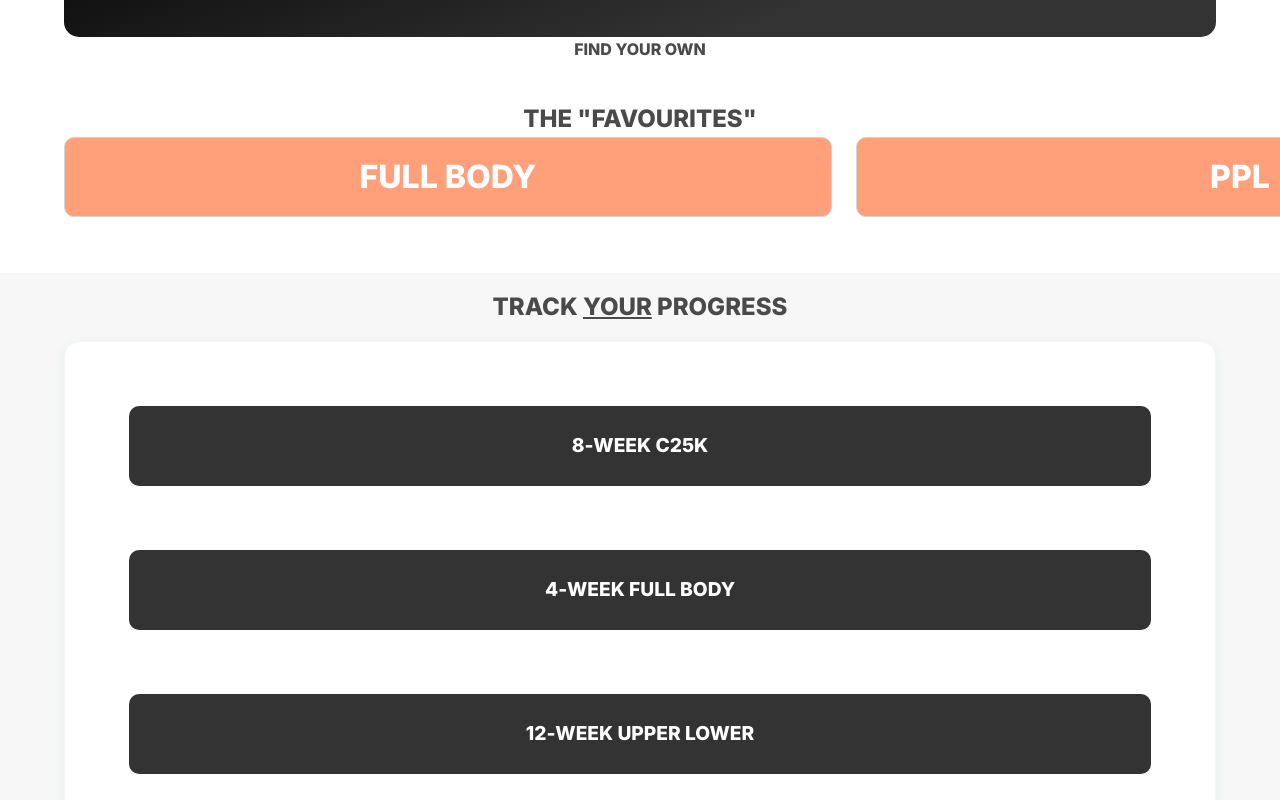
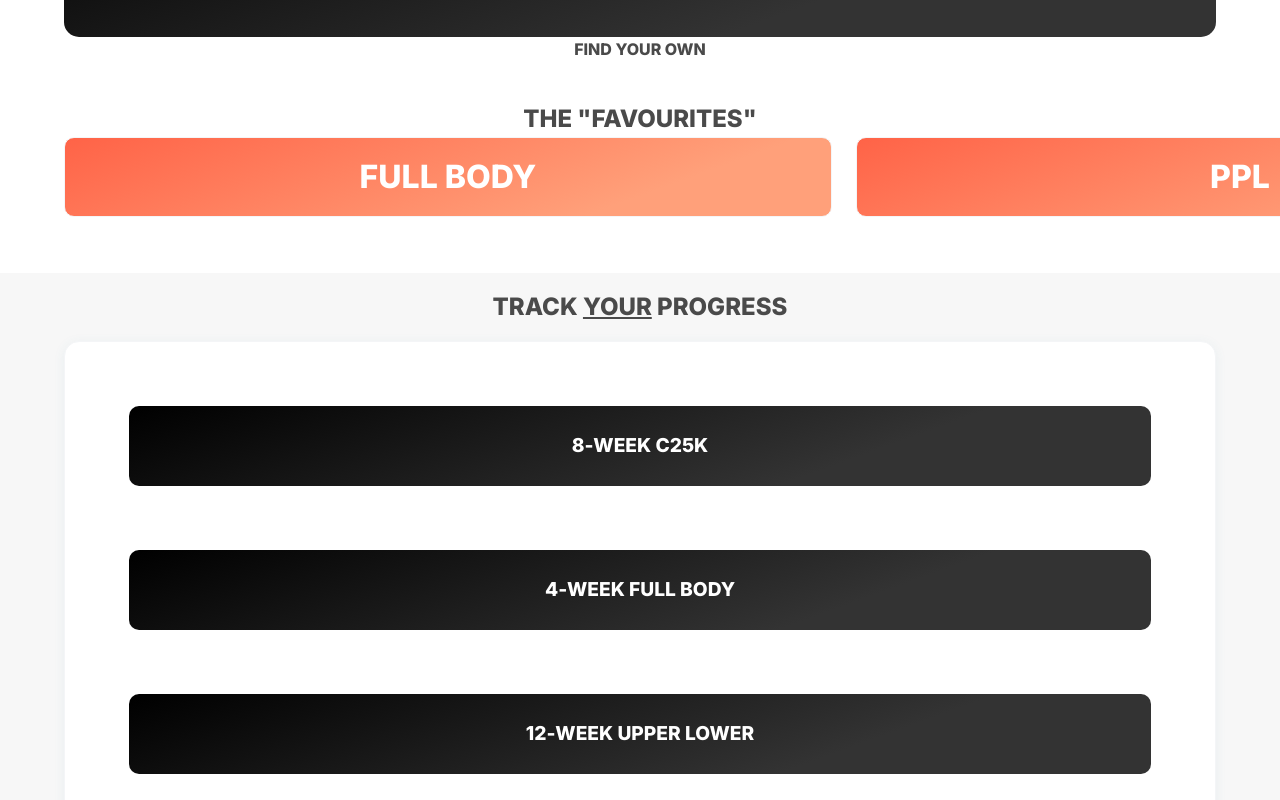
Before and after one commit to trongtngu/BlackSheep, a React (Vite) app in the folder frontend/: page / in a window 1280 px wide. Shown: the part 1000-1800 px from the top of the page. Built offline with nearby package versions, Linux system fonts and the light colour scheme; no server answers.

Commit message:
changed up styles for workouts

```diff
--- a/frontend/src/App.tsx
+++ b/frontend/src/App.tsx
@@ -62,7 +62,7 @@ const WorkoutContainerTitle = styled.div`
 const Workout = styled.div<StyledProps>`
   flex: 1 1 1;
 
-  border: 1px solid lightgrey;
+  border: 1px solid #F4F5F7;
   width: 60vw;
   height: 10vh;
 
@@ -72,9 +72,8 @@ const Workout = styled.div<StyledProps>`
 
   border-radius: 10px;
 
-  background: #FFA07A;
-  background: ${props => props.hybrid === 'hybrid' ? '#40E0D0' : "#FFA07A"};
 
+  background: ${props => props.hybrid === 'hybrid' ? 'linear-gradient(160deg, #20B2AA 0%, #40E0D0 75%);' : "linear-gradient(160deg, tomato 0%, #FFA07A 75%)"};
   font-family: 'Inter', sans-serif;
   font-weight: 700;
   font-size: 2rem;
@@ -150,6 +149,7 @@ const ProgressBanner = styled.div`
   background: #f7f7f7;
   padding-top: 2vh;
   padding-bottom: 4vh;
+
 `
 
 const ProgressBannerCard = styled.div`
@@ -176,23 +176,23 @@ const ProgressBannerBoxContainer = styled.div`
   color: white;
   // Children Styles
   & > :nth-child(1) {
-    background: #333333;
     color: white;
+    background: linear-gradient(160deg, black 0%, #333333 70%);
   }
 
   & > :nth-child(2) {
-    background: #333333;
     color: white;
+    background: linear-gradient(160deg, black 0%, #333333 70%);
   }
 
   & > :nth-child(3) {
-    background: #333333;
     color: white;
+    background: linear-gradient(160deg, black 0%, #333333 70%);
   }
 
   & > :nth-child(4){
-    background: #333333;
     color: white;
+    background: linear-gradient(160deg, black 0%, #333333 70%);
   }
 
 `
```
